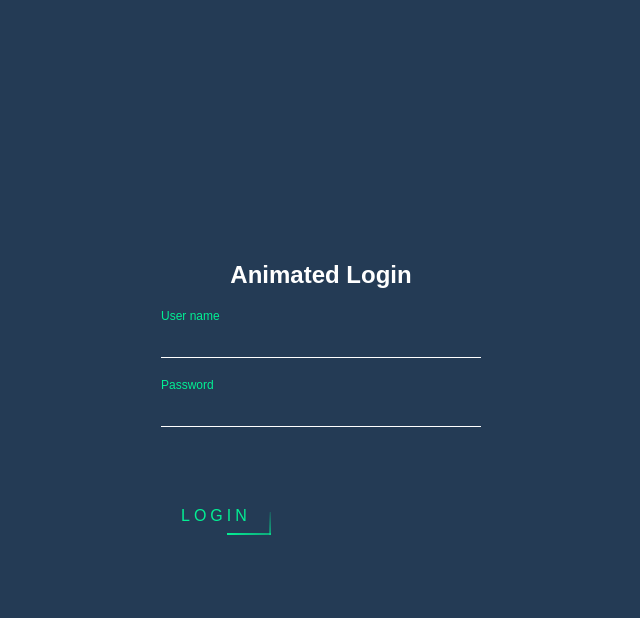
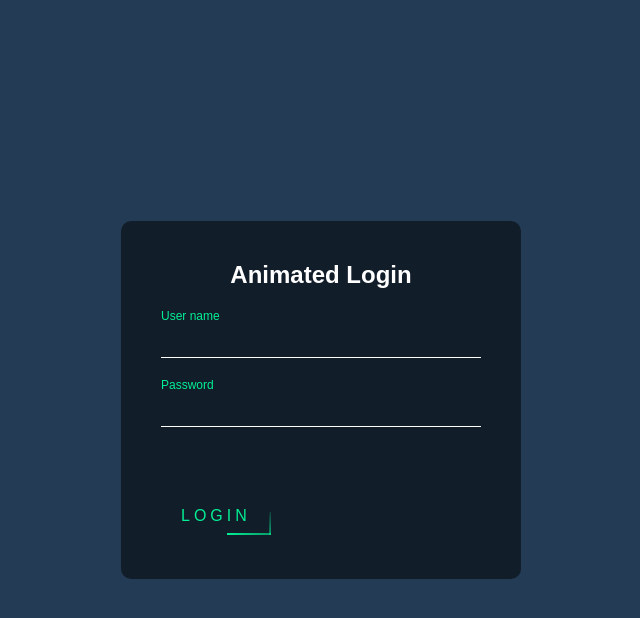
Before and after one commit to ManNjoro/cool_projects, a PHP site: page / in a window 1280 px wide. Shown: the top 618 px of the page, without its empty margins (319-959 px from the left). Run offline with PHP 8.4, Linux system fonts and the light colour scheme.

```diff
--- a/HTML/loginForm/GlowingButton/css/index.css
+++ b/HTML/loginForm/GlowingButton/css/index.css
@@ -16,6 +16,7 @@ body {
     width: 400px;
     padding: 40px;
     transform: translate( -50%, -50% );
+    background: rgba(0, 0, 0, .5);
     box-sizing: border-box;
     border-radius: 10px;
 }
```
Also changed, not shown: HTML/loginForm/GlowingButton/README.md (added), HTML/loginForm/GlowingButton/images/glowingBtn.png (added).
